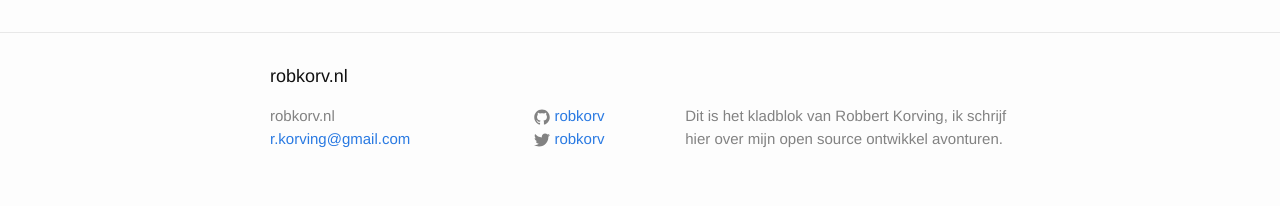
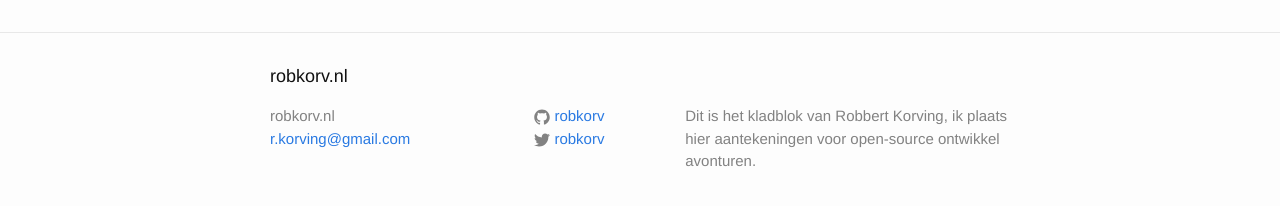
Before and after one commit to robkorv/robkorv.github.io, a Jekyll site: the page built from index.html, in a window 1280 px wide. Shown: the part 264-470 px from the top of the page. Built offline with Jekyll 4.4.1, drawn with Linux system fonts in a browser that asks for light colours; comment, search, counter and statistics services are not loaded.

Commit message:
much better description

```diff
--- a/_config.yml
+++ b/_config.yml
@@ -2,8 +2,8 @@
 title: robkorv.nl
 email: r.korving@gmail.com
 description: >
-  Dit is het kladblok van Robbert Korving, ik schrijf hier over mijn open source
-  ontwikkel avonturen.
+  Dit is het kladblok van Robbert Korving, ik plaats hier aantekeningen voor
+  open-source ontwikkel avonturen.
 baseurl: ""
 url: "https://robkorv.nl"
 twitter_username: robkorv
```
